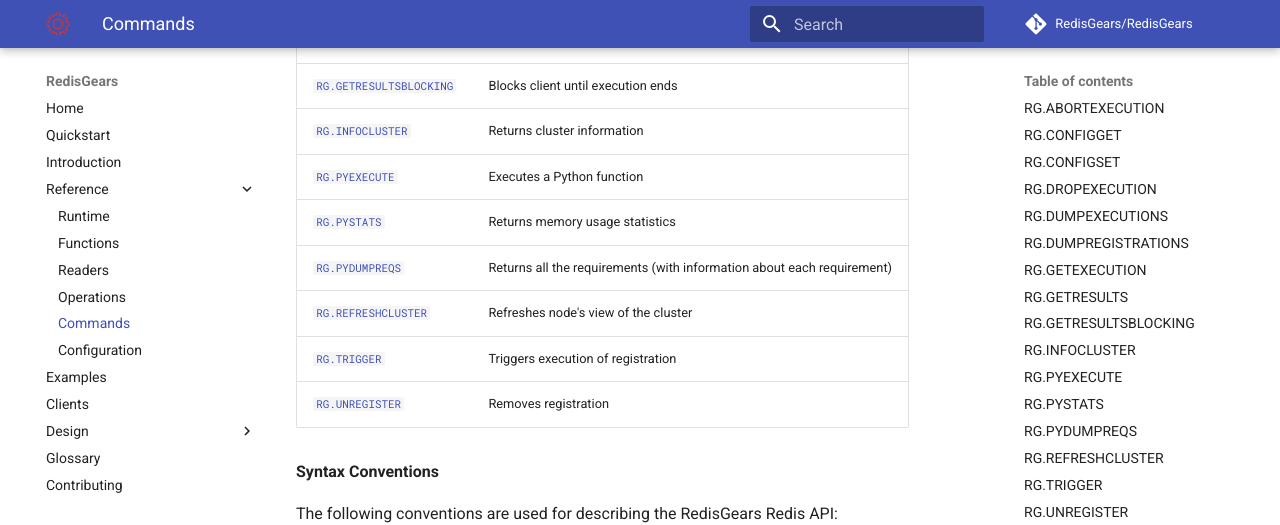
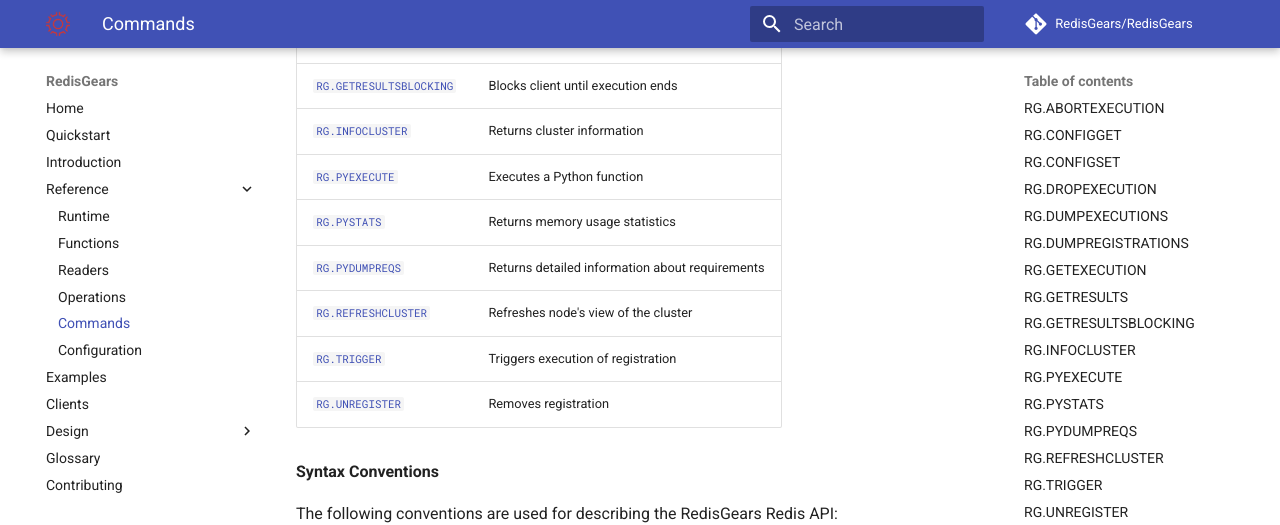
Before and after one commit to RedisGears/RedisGears, an MkDocs documentation site: the page built from docs/commands.md, in a window 1280 px wide and 900 px high, scrolled down 609 px. Shown: the top 525 px of the window. Built offline with MkDocs 1.6.1 and Material for MkDocs 9.7.7, drawn with Linux system fonts in a browser that asks for light colours; comment, search, counter and statistics services are not loaded.

Commit message:
Update docs/commands.md
Co-authored-by: Itamar Haber <itamar@redislabs.com>

```diff
--- a/docs/commands.md
+++ b/docs/commands.md
@@ -18,7 +18,7 @@
 | [`RG.INFOCLUSTER`](#rginfocluster) | Returns cluster information |
 | [`RG.PYEXECUTE`](#rgpyexecute) | Executes a Python function |
 | [`RG.PYSTATS`](#rgpystats) | Returns memory usage statistics |
-| [`RG.PYDUMPREQS`](#rgpystats) | Returns all the requirements (with information about each requirement) |
+| [`RG.PYDUMPREQS`](#rgpystats) | Returns detailed information about requirements |
 | [`RG.REFRESHCLUSTER`](#rgrefreshcluster) | Refreshes node's view of the cluster |
 | [`RG.TRIGGER`](#rgtrigger) | Triggers execution of registration |
 | [`RG.UNREGISTER`](#rgunregister) | Removes registration |
```
